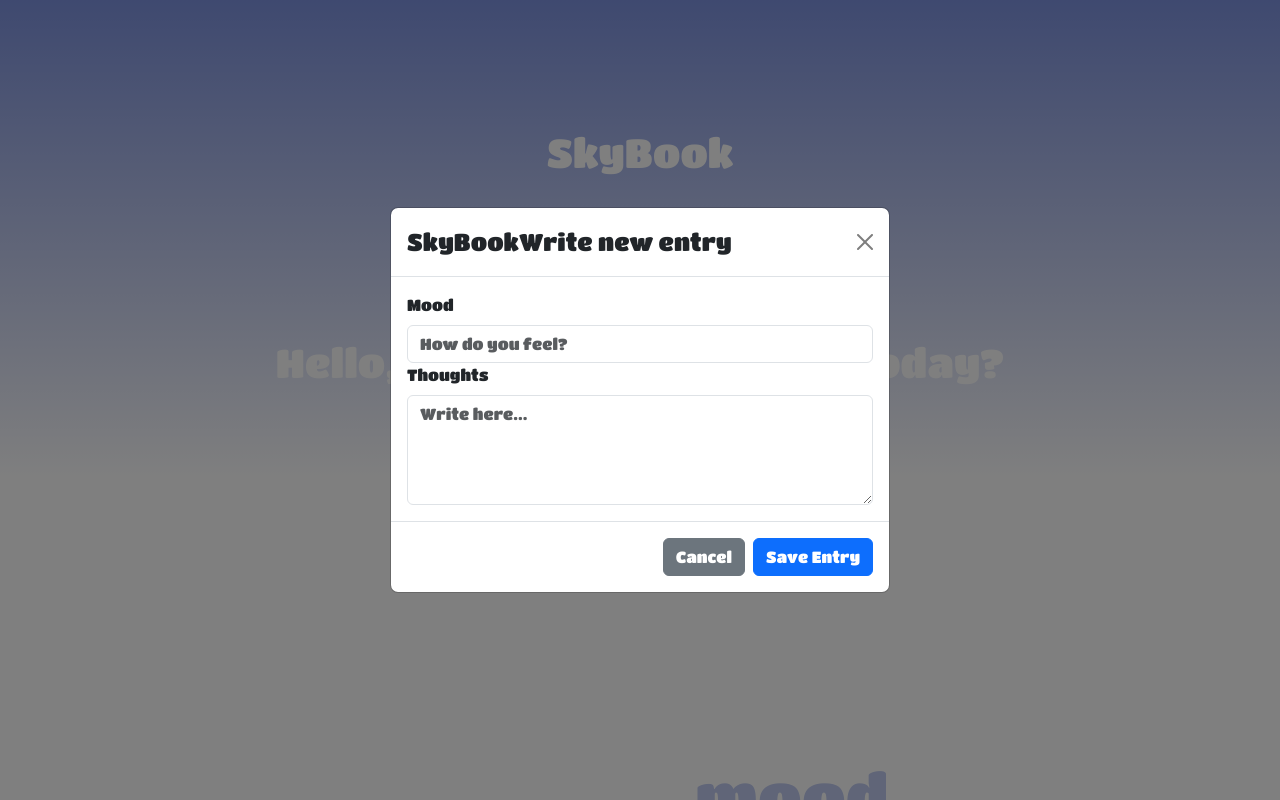
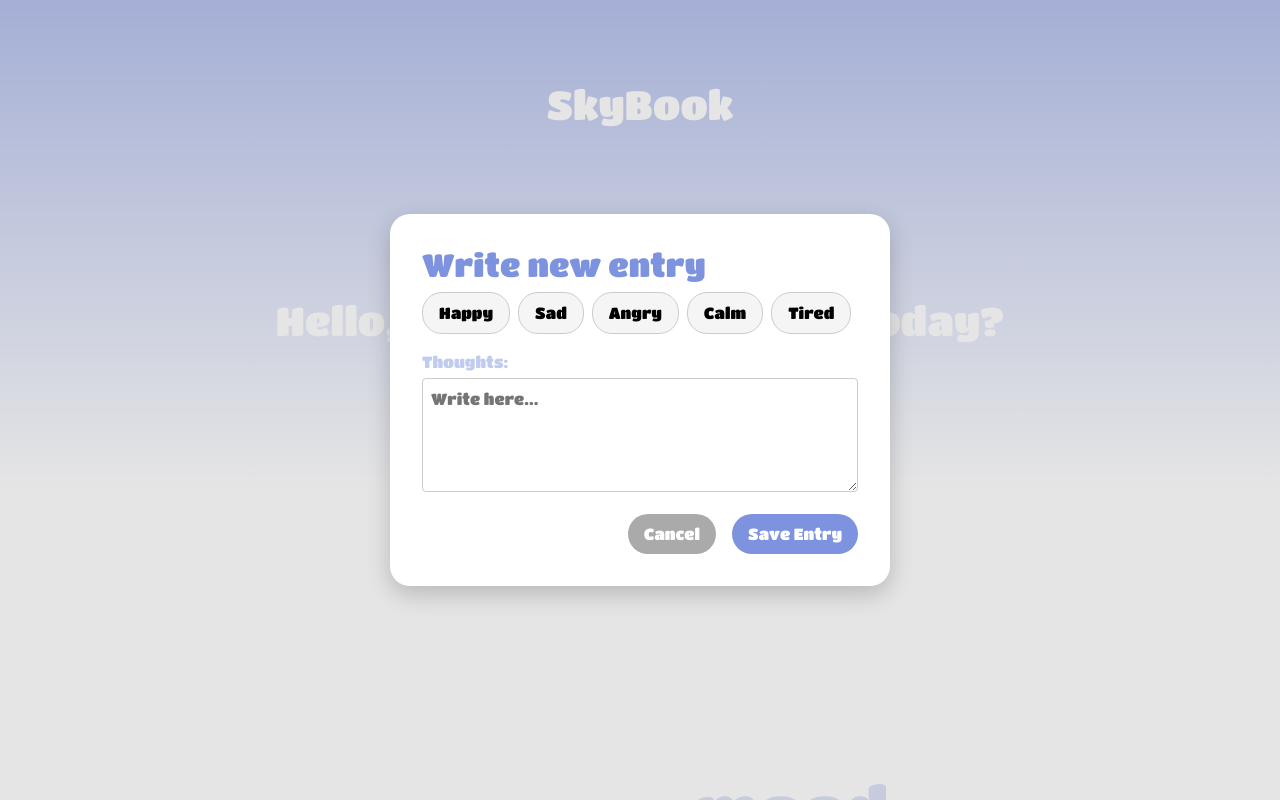
Before and after one commit to ksupiska/skybook, a React (Vite) app in the folder SkyBook/: page / in a window 1280 px wide. Both pictures are taken after a click on the button "Add entry". Shown: the top 800 px of the page. Built offline with nearby package versions, Linux system fonts and the light colour scheme.

Commit message:
Worked on the modal window

```diff
--- a/SkyBook/src/App.css
+++ b/SkyBook/src/App.css
@@ -31,13 +31,13 @@
 
 .title {
   color: white;
-  padding: 10vw;
+  padding: 5rem 2rem;
   opacity: 0;
   animation: fadeIn 1s ease-in forwards;
 }
 
 .hello {
-  padding: 2vw;
+  padding: 5rem 2rem;
   color: white;
   opacity: 0;
   animation: fadeIn 1s ease-in forwards;
@@ -82,7 +82,7 @@
 }
 
 .option {
-  color: #C0CBF0;
+  color: #c0cbf0;
   font-size: 4rem;
   line-height: 1.8;
   align-items: flex-start;
@@ -94,13 +94,13 @@
   margin: 0.2rem 0;
 }
 
-.entries h2{
+.entries h2 {
   color: #7e93e0;
   font-size: 4rem;
 }
 
-.entries p{
-  color: #C0CBF0 !important;
+.entries p {
+  color: #c0cbf0 !important;
   font-size: 2rem;
 }
 @keyframes fadeIn {
--- a/SkyBook/src/App.tsx
+++ b/SkyBook/src/App.tsx
@@ -24,12 +24,6 @@ function App() {
   };
   return (
     <>
-      {isModalOpen && (
-        <NewEntryModal
-          onClose={() => setIsModalOpen(false)}
-          onSave={handleSaveEntry}
-        />
-      )}
       <div className='gradient'>
         {/* <div className="skeleton"></div> */}
 
@@ -73,7 +67,12 @@ function App() {
           ))
         )}
       </Container>
-
+      {isModalOpen && (
+        <NewEntryModal
+          onClose={() => setIsModalOpen(false)}
+          onSave={handleSaveEntry}
+        />
+      )}
     </>
   )
 }
--- a/SkyBook/src/NewEntryModal.tsx
+++ b/SkyBook/src/NewEntryModal.tsx
@@ -1,62 +1,74 @@
-import { useState } from 'react';
-import { Modal, Button, Form } from 'react-bootstrap';
+import { useState, useEffect } from 'react';
 
-import './App.css';
-
+import './modal.css'
 type Props = {
     onClose: () => void;
     onSave: (entry: { text: string; mood: string; date: string }) => void;
 };
 
-function NewEntryModal({ onClose, onSave }: Props) {
+const moodOptions = [
+    { label: 'Happy', value: 'happy' },
+    { label: 'Sad', value: 'sad' },
+    { label: 'Angry', value: 'angry' },
+    { label: 'Calm', value: 'calm' },
+    { label: 'Tired', value: 'tired' },
+];
+
+export default function NewEntryModal({ onClose, onSave }: Props) {
     const [text, setText] = useState('');
     const [mood, setMood] = useState('');
+    const [closing, setClosing] = useState(false);
 
     const handleSave = () => {
         const date = new Date().toISOString();
         onSave({ text, mood, date });
-    onClose();
+        startClose();
     };
 
+    const startClose = () => {
+        setClosing(true);
+    };
+
+    useEffect(() => {
+        if (closing) {
+            const timeout = setTimeout(() => {
+                onClose();
+            }, 300);
+            return () => clearTimeout(timeout);
+        }
+    }, [closing, onClose]);
+
+    const moodClass = mood ? `modal-${mood}` : '';
+
     return (
-    <Modal show onHide={onClose} centered>
-      <Modal.Header className='modal-header' closeButton>
-        <Modal.Title>SkyBook</Modal.Title>
-        <Modal.Title>Write new entry</Modal.Title>
-      </Modal.Header>
-      <Modal.Body>
-        <Form>
-          <Form.Group controlId="formMood">
-            <Form.Label>Mood</Form.Label>
-            <Form.Control
-              type="text"
-              placeholder="How do you feel?"
-              value={mood}
-              onChange={(e) => setMood(e.target.value)}
-            />
-          </Form.Group>
-          <Form.Group controlId="formText">
-            <Form.Label>Thoughts</Form.Label>
-            <Form.Control
-              as="textarea"
+        <div className={`modal-backdrop ${closing ? 'fade-out' : 'fade-in'}`}>
+            <div className={`modal-content ${closing ? 'slide-out' : 'slide-in'} ${moodClass}`}>
+                <h2>Write new entry</h2>
+                <div className="mood-buttons">
+                    {moodOptions.map((option) => (
+                        <button
+                            key={option.value}
+                            className={mood === option.value ? 'active' : ''}
+                            onClick={() => setMood(option.value)}
+                        >
+                            {option.label}
+                        </button>
+                    ))}
+                </div>
+                <label>
+                    Thoughts:
+                    <textarea
                         rows={4}
-              placeholder="Write here..."
                         value={text}
                         onChange={(e) => setText(e.target.value)}
+                        placeholder="Write here..."
                     />
-          </Form.Group>
-        </Form>
-      </Modal.Body>
-      <Modal.Footer>
-        <Button variant="secondary" onClick={onClose}>
-          Cancel
-        </Button>
-        <Button variant="primary" onClick={handleSave}>
-          Save Entry
-        </Button>
-      </Modal.Footer>
-    </Modal>
+                </label>
+                <div className="modal-buttons">
+                    <button onClick={startClose}>Cancel</button>
+                    <button className='save-btn' onClick={handleSave}>Save Entry</button>
+                </div>
+            </div>
+        </div>
     );
 }
-
-export default NewEntryModal;
--- /dev/null
+++ b/SkyBook/src/modal.css
@@ -0,0 +1,286 @@
+.modal-backdrop.fade-in {
+  animation: fadeIn 0.3s ease-out forwards;
+}
+.modal-backdrop.fade-out {
+  animation: fadeOut 0.3s ease-in forwards;
+}
+
+.modal-content.slide-in {
+  animation: slideIn 0.3s ease-out forwards;
+}
+.modal-content.slide-out {
+  animation: slideOut 0.3s ease-in forwards;
+}
+
+.modal-backdrop {
+  position: fixed;
+  top: 0;
+  left: 0;
+  width: 100vw;
+  height: 100vh;
+  background: rgba(203, 203, 203, 0.5);
+  display: flex;
+  align-items: center;
+  justify-content: center;
+  z-index: 1000;
+  transition: all 0.5s ease;
+}
+
+.modal-content {
+  background: white;
+  padding: 2rem;
+  border-radius: 20px;
+  width: 90%;
+  max-width: 500px;
+  box-shadow: 0 8px 24px rgba(0, 0, 0, 0.2);
+}
+
+.modal-content h2 {
+  margin-top: 0;
+  color: #7e93e0;
+}
+
+.modal-content label {
+  display: block;
+  margin-bottom: 1rem;
+  color: #c0cbf0;
+}
+
+.modal-content input,
+.modal-content textarea {
+  width: 100%;
+  padding: 0.5rem;
+  margin-top: 0.25rem;
+  border: 1px solid #ccc;
+  border-radius: 4px;
+  font-family: inherit;
+  font-size: 1rem;
+}
+
+.modal-buttons {
+  display: flex;
+  justify-content: flex-end;
+  gap: 1rem;
+}
+
+.modal-buttons button {
+  padding: 0.5rem 1rem;
+  border: none;
+  background: #7e93e0;
+  color: white;
+  border-radius: 20px;
+  cursor: pointer;
+  transition: all 0.5s ease;
+}
+
+.modal-buttons button:hover {
+  transition: all 0.5s ease;
+  background: #6b7dbe;
+  transform: scale(1.05);
+}
+
+.modal-buttons button:first-child {
+  background: #aaa;
+  transition: all 0.5s ease;
+}
+
+.modal-buttons button:first-child:hover {
+  background: #6b7dbe;
+  transform: scale(1.05);
+}
+
+/* Кнопки выбора настроения */
+.mood-buttons {
+  display: flex;
+  gap: 0.5rem;
+  margin-bottom: 1rem;
+  flex-wrap: wrap;
+}
+
+.mood-buttons button {
+  padding: 0.5rem 1rem;
+  border-radius: 20px;
+  border: 1px solid #ccc;
+  background: #f5f5f5;
+  cursor: pointer;
+  transition: background 0.2s ease;
+  font-size: 1rem;
+}
+
+/* Цвета модалки по настроению */
+.modal-happy {
+  background: linear-gradient(to bottom right, #ffee9b, white);
+}
+.modal-happy h2 {
+  color: #d2c47d;
+  transition: all 0.5s ease;
+}
+.modal-happy button {
+  background-color: #d2c47d;
+  border: #d4be51;
+  transition: all 0.2s ease;
+  color: white;
+}
+.modal-happy button:hover {
+  background-color: #d6bc3b;
+  color: white;
+}
+.modal-happy button:active {
+  background-color: #d4be51;
+}
+.modal-happy label {
+  color: #d2c47d;
+}
+.modal-happy .modal-buttons button:first-child:hover {
+  background-color: #d6bc3b;
+}
+
+.modal-sad {
+  background: linear-gradient(
+    to bottom right,
+    #b3adff,
+    white
+  ); /* нежный синий */
+}
+.modal-sad h2 {
+  color: #7167ff;
+  transition: all 0.5s ease;
+}
+.modal-sad button {
+  background-color: #7167ff;
+  border: #9e97ff;
+  transition: all 0.2s ease;
+  color: white;
+}
+.modal-sad button:hover {
+  background-color: #594dff;
+  color: white;
+}
+.modal-sad button:active {
+  background-color: #9e97ff;
+}
+.modal-sad label {
+  color: #7167ff;
+}
+.modal-sad .modal-buttons button:first-child:hover {
+  background-color: #594dff;
+}
+
+.modal-angry {
+  background: linear-gradient(to bottom right, #ff9797, white) ; /* мягкий красный */
+}
+.modal-angry h2 {
+  color: #ff7979;
+  transition: all 0.5s ease;
+}
+.modal-angry button {
+  background-color: #fea2a2;
+  border: #ff7979;
+  transition: all 0.2s ease;
+  color: white;
+}
+.modal-angry button:hover {
+  background-color: #ff5f5f;
+  color: white;
+}
+.modal-angry button:active {
+  background-color: #ff7979;
+}
+.modal-angry label {
+  color: #fea2a2;
+}
+.modal-angry .modal-buttons button:first-child:hover {
+  background-color: #ff5f5f;
+}
+
+.modal-calm {
+  background: linear-gradient(to bottom right, #9affd7, white); /* зелёный/бирюзовый */
+}
+.modal-calm h2 {
+  color: #65c29d;
+  transition: all 0.5s ease;
+}
+.modal-calm button {
+  background-color: #90bdab;
+  border: #65c29d;
+  transition: all 0.2s ease;
+  color: white;
+}
+.modal-calm button:hover {
+  background-color: #70d7ae;
+  color: white;
+}
+.modal-calm button:active {
+  background-color: #65c29d;
+}
+.modal-calm label {
+  color: #c1ffe6;
+}
+.modal-calm .modal-buttons button:first-child:hover {
+  background-color: #90bdab;
+}
+
+.modal-tired {
+  background: linear-gradient(to bottom right, #afafaf, white); /* серый */
+}
+.modal-tired h2 {
+  color: #868686;
+  transition: all 0.5s ease;
+}
+.modal-tired button {
+  background-color: #7c7c7c;
+  border: #868686;
+  transition: all 0.2s ease;
+  color: white;
+}
+.modal-tired button:hover {
+  background-color: #a9a9a9;
+  color: white;
+}
+.modal-tired button:active {
+  background-color: #868686;
+}
+.modal-tired label {
+  color: #aaaaaa;
+}
+.modal-tired .modal-buttons button:first-child:hover {
+  background-color: #7c7c7c;
+}
+/* Остальные стили из предыдущего ответа можно оставить без изменений */
+
+@keyframes fadeIn {
+  from {
+    opacity: 0;
+  }
+  to {
+    opacity: 1;
+  }
+}
+@keyframes fadeOut {
+  from {
+    opacity: 1;
+  }
+  to {
+    opacity: 0;
+  }
+}
+@keyframes slideIn {
+  from {
+    transform: translateY(-20px);
+    opacity: 0;
+  }
+  to {
+    transform: translateY(0);
+    opacity: 1;
+  }
+}
+@keyframes slideOut {
+  from {
+    transform: translateY(0);
+    opacity: 1;
+  }
+  to {
+    transform: translateY(-20px);
+    opacity: 0;
+  }
+}
```
Lines whose indentation alone changed are shown as unchanged.
